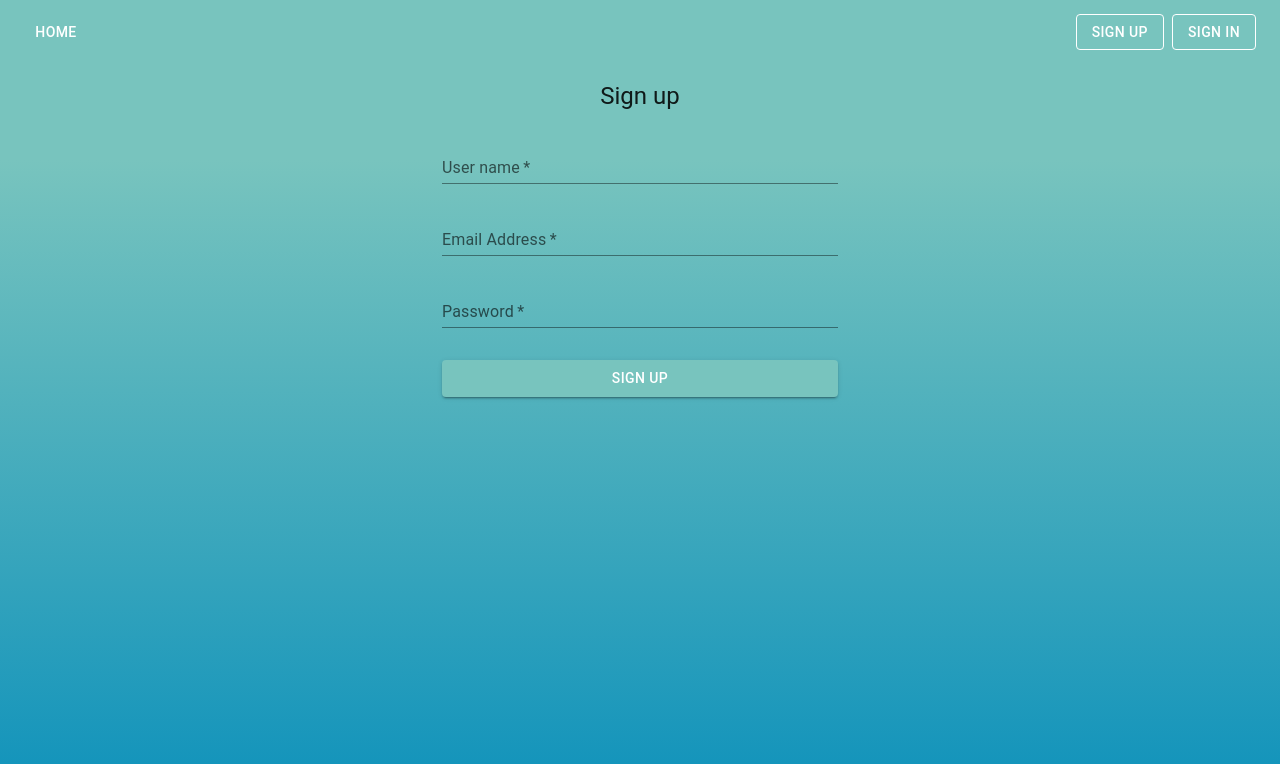
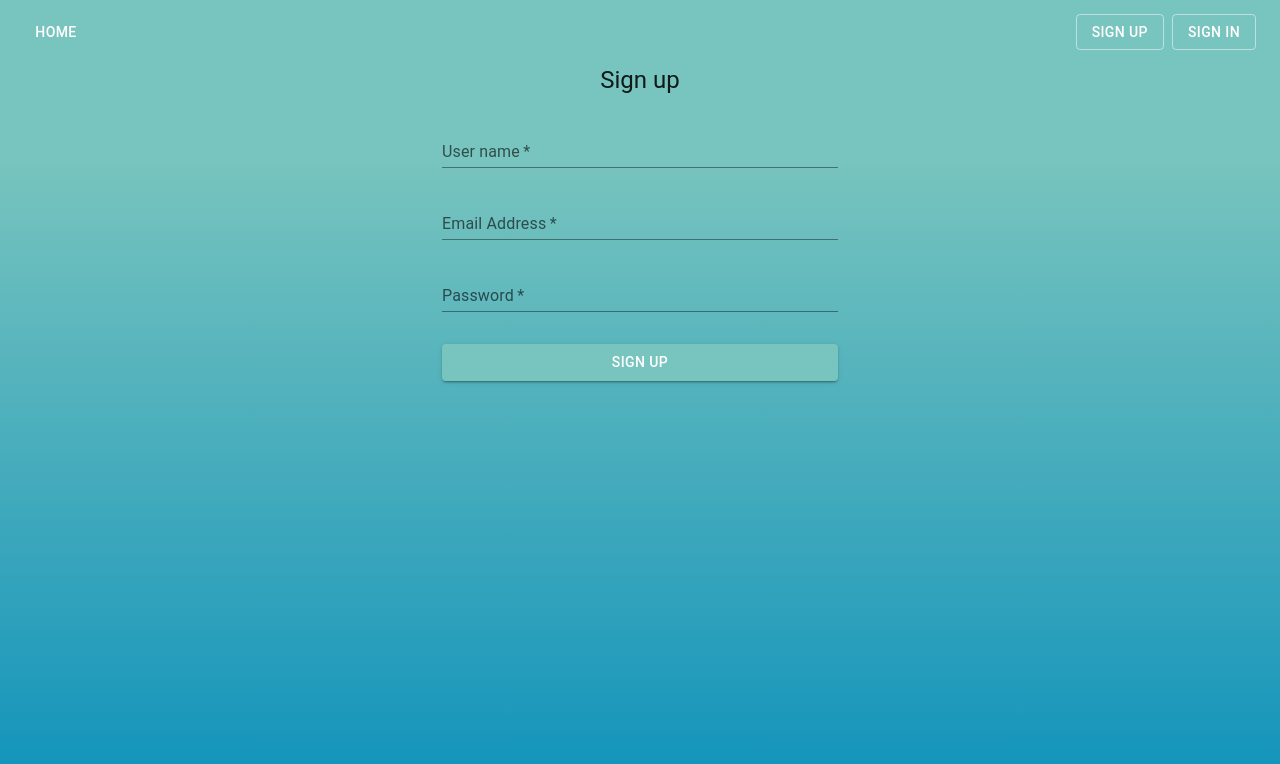
Before and after one commit to yourockit/my-course-react-phonebook-2.0, a React (Create React App) app: page /my-course-react-hw-08-phonebook/signup in a window 1280 px wide. Shown: the top 764 px of the page. Built offline with nearby package versions, Linux system fonts and the light colour scheme; the HTML template or start-up script is replaced by a standard one.

Commit message:
my-hw-08-react-phonebook-styled

```diff
--- a/src/components/AuthNav/AuthNav.jsx
+++ b/src/components/AuthNav/AuthNav.jsx
@@ -7,7 +7,7 @@ export const AuthNav = () => {
       <Button
         component={NavLink}
         to="/signup"
-        color="inherit"
+        color="buttonText"
         variant="outlined"
       >
         Sign up
@@ -15,7 +15,7 @@ export const AuthNav = () => {
       <Button
         component={NavLink}
         to="/signin"
-        color="inherit"
+        color="buttonText"
         variant="outlined"
       >
         Sign in
--- a/src/components/ContactDetails/ContactDetails.jsx
+++ b/src/components/ContactDetails/ContactDetails.jsx
@@ -23,13 +23,12 @@ export const ContactDetails = ({ number, id, name }) => {
         justifyContent="space-around"
         alignItems="center"
         spacing={0}
-        sx={{ mt: 1 }}
       >
         <Fab
           variant="contained"
           color="secondary"
           aria-label="edit"
-          size="medium"
+          size="small"
           onClick={() => handleOpen('edit')}
         >
           <EditIcon />
@@ -38,7 +37,7 @@ export const ContactDetails = ({ number, id, name }) => {
           variant="contained"
           color="secondary"
           aria-label="delete"
-          size="medium"
+          size="small"
           onClick={() => handleOpen('delete')}
         >
           <DeleteOutlineIcon />
--- a/src/components/Home/Home.jsx
+++ b/src/components/Home/Home.jsx
@@ -24,7 +24,7 @@ export const Home = () => {
               Go to
             </Typography>
             <Button
-              color="contrastText"
+              color="buttonText"
               variant="outlined"
               component={NavLink}
               to="/contacts"
--- a/src/components/Layout/Layout.jsx
+++ b/src/components/Layout/Layout.jsx
@@ -19,7 +19,7 @@ export const Layout = () => {
   ) : (
     <>
       <AppBarPhonebook />
-      <Box pt={{ xs: 8, sm: 10 }}>
+      <Box pt={{ xs: 8, sm: 8 }}>
         <Container component="main" maxWidth="xl">
           <Suspense fallback={null}>
             <Outlet />
--- a/src/components/NavigationMenu/NavigationMenuMobile.jsx
+++ b/src/components/NavigationMenu/NavigationMenuMobile.jsx
@@ -43,7 +43,7 @@ export const NavigationMenuMobile = ({ isLoggedIn }) => {
             open={Boolean(anchorElNav)}
             onClose={handleCloseNavMenu}
             sx={{
-              display: { xs: 'block', md: 'none' },
+              display: { xs: 'block', sm: 'none' },
             }}
           >
             <MenuItem
@@ -65,7 +65,7 @@ export const NavigationMenuMobile = ({ isLoggedIn }) => {
           </Menu>
         </Box>
       ) : (
-        <Box sx={{ flexGrow: 1, display: { xs: 'flex', md: 'none' } }}>
+        <Box sx={{ flexGrow: 1, display: { xs: 'flex', sm: 'none' } }}>
           <Button color="inherit" component={NavLink} to="/">
             Home
           </Button>
--- a/src/components/SkeletonList/SkeletonList.jsx
+++ b/src/components/SkeletonList/SkeletonList.jsx
@@ -31,7 +31,7 @@ export const SkeletonList = () => {
                     display: 'flex',
                     flexDirection: { sm: 'column' },
                     alignItems: { sm: 'center' },
-                    height: { sm: 216 },
+                    height: { sm: 200 },
                     width: { sm: 'calc((100vw - 96px) / 4)', md: 'auto' },
                     p: 2,
                   }}
--- a/src/thems/thems.js
+++ b/src/thems/thems.js
@@ -22,7 +22,7 @@ export const contactTheme = createTheme({
       main: '#0f92bb',
       contrastText: '#ffffff',
     },
-    contrastText: {
+    buttonText: {
       main: '#ffffff',
     },
   },
```
